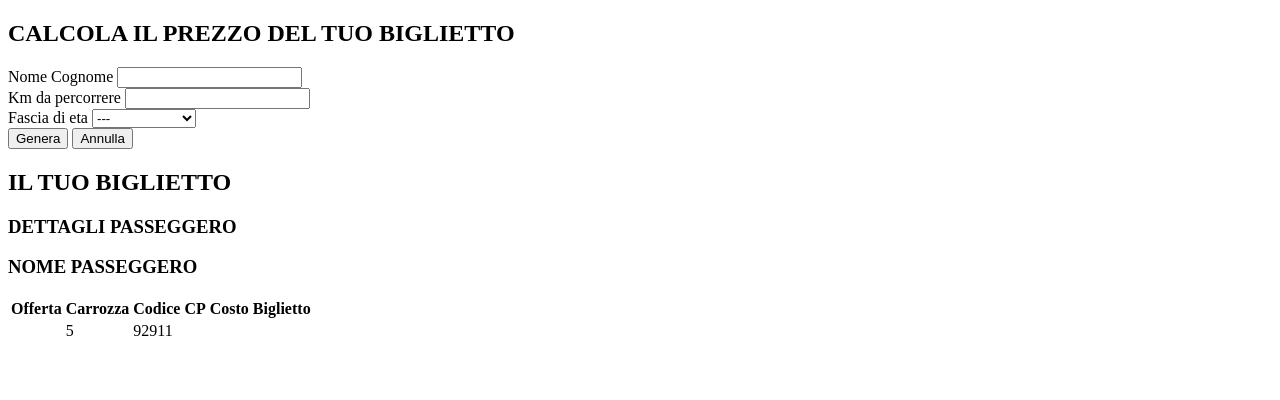
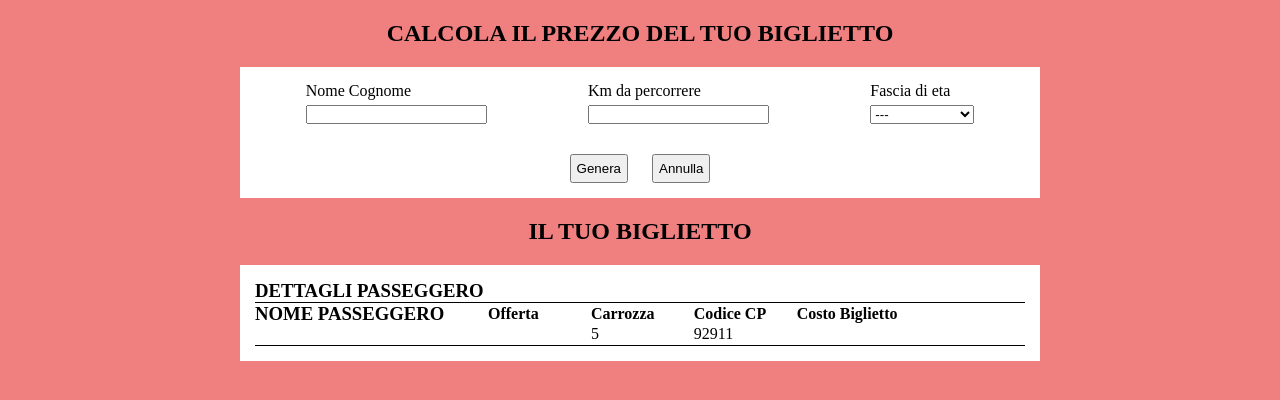
Before and after one commit to DrKillex/js-biglietto-treno-form, a plain HTML site: page index.html in a window 1280 px wide. Drawn offline with Linux system fonts and the light colour scheme.

Commit message:
css da sistemare

```diff
--- a/css/style.css
+++ b/css/style.css
@@ -0,0 +1,68 @@
+* {
+    margin: 0;
+    padding: 0;
+    box-sizing: border-box;
+}
+
+h1, h2 {
+    margin: 20px 0;
+}
+
+h1, h2, #btn-div {
+    text-align: center;
+}
+
+body {
+    background-color: lightcoral;
+}
+
+.bg-white {
+    background-color: white;
+    max-width: 50rem;
+    margin: 0 auto;
+    padding: .9375rem;
+}
+
+.flex {
+    display:flex ;
+}
+
+.space-around {
+    justify-content: space-around;
+}
+
+#section-form .flex div {
+    width: auto;
+}
+
+label {
+    display: block;
+    margin-bottom: .3125rem;
+}
+
+#btn-div {
+    margin-top: 30px;
+}
+
+#btn-div button {
+    margin: 0 10px;
+    padding: 5px;
+}
+
+#dettagli-passeggero {
+    width: 30%;
+}
+
+#dati-biglietto {
+    width: 70%;
+}
+
+#my-ticket div.flex {
+    border-bottom: 1px solid black;
+    border-top: 1px solid black;
+}
+
+table th, table td {
+    width: 25%;
+    text-align: start;
+}
--- a/index.html
+++ b/index.html
@@ -8,10 +8,10 @@
     <link rel="stylesheet" href="css/style.css">
 </head>
 <body>
-    <section>
+    <section id="section-form">
         <h1>CALCOLA IL PREZZO DEL TUO BIGLIETTO</h1>
-        <form action="">
-            <div>
+        <form action="" class="bg-white">
+            <div class="flex space-around">
                 <div>
                     <label for="name">Nome Cognome</label>
                     <input type="text" id="name">
@@ -30,7 +30,7 @@
                     </select>
                 </div>
             </div>
-            <div>
+            <div id="btn-div">
                 <button type="button" id="submit">Genera</button>
                 <button type="reset" id="reset">Annulla</button>
             </div>
@@ -38,14 +38,14 @@
     </section>
     <section id="my-ticket">
         <h2>IL TUO BIGLIETTO</h2>
-        <div>
+        <div class="bg-white">
             <h3>DETTAGLI PASSEGGERO</h3>
-            <div>
-                <div>
+            <div class="flex">
+                <div id="dettagli-passeggero">
                     <h3>NOME PASSEGGERO</h3>
                     <div id="nome-passeggero"></div>
                 </div>
-                <div>
+                <div id="dati-biglietto">
                     <table>
                         <thead>
                             <tr>
```
